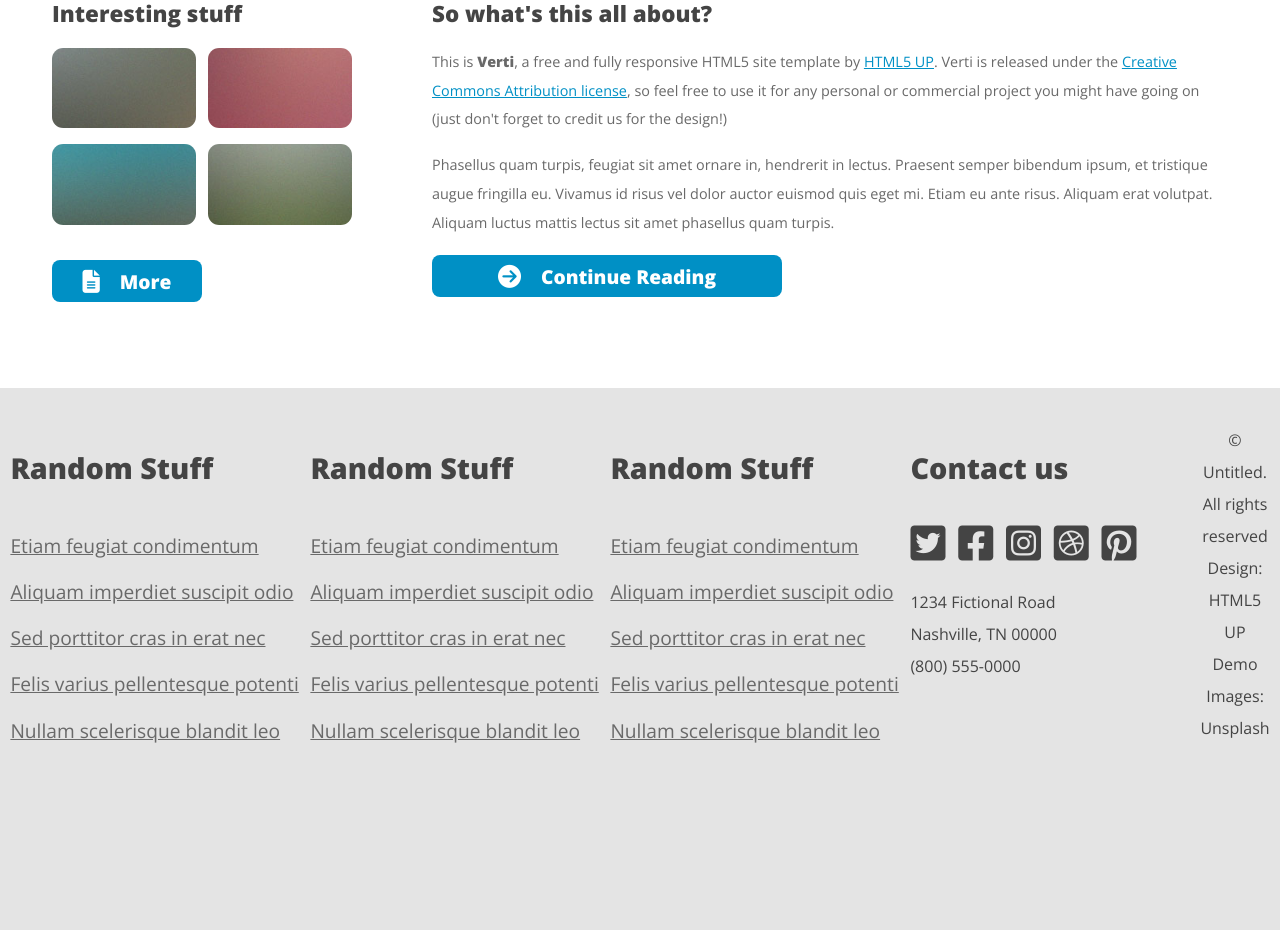
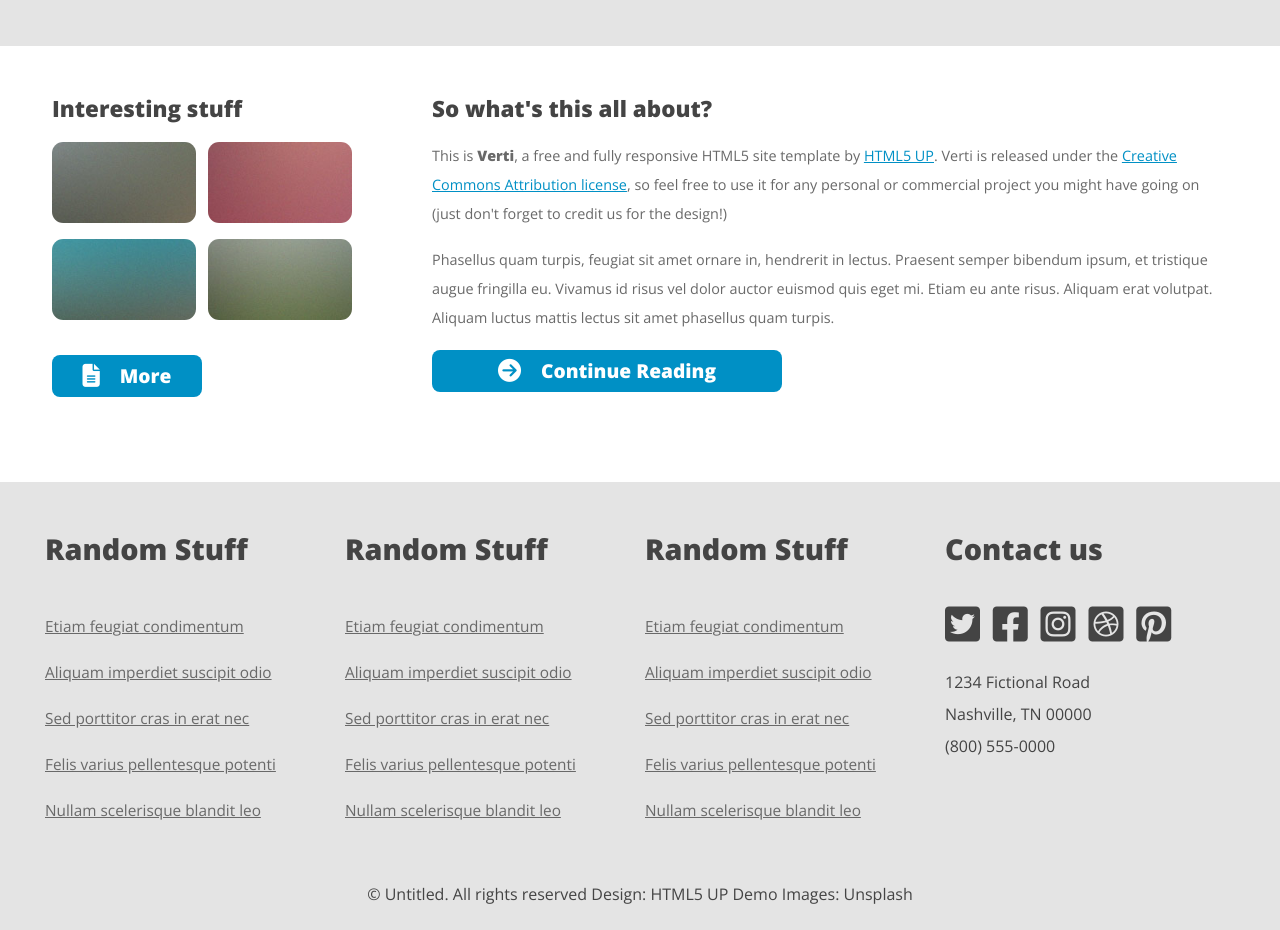
Before and after one commit to JakubCukrowski/Verti, a website built with Parcel: page index.html in a window 1280 px wide. Shown: the part 1194-2124 px from the top of the page. Before the commit the page ends 2058 px from the top, so only its background shows below. Built offline with nearby package versions, Linux system fonts and the light colour scheme.

Commit message:
Footer corrected

```diff
--- a/index.html
+++ b/index.html
@@ -168,8 +168,8 @@
                   <hr class="horizontal-line">
               </div>
               <div class="copyright-container">
-                  <p class="copyright">© Untitled. All rights reserved<br>
-                      Design: HTML5 UP<br>
+                  <p class="copyright">© Untitled. All rights reserved<br class="none">
+                      Design: HTML5 UP<br class="none">
                       Demo Images: Unsplash</p>
               </div>
           </div>
--- a/scss/elements/_footer.scss
+++ b/scss/elements/_footer.scss
@@ -3,6 +3,7 @@
 }
 
 .footer-wrapper {
+  position: relative;
   @include tablet {
     border-right: none;
     @include letFlex(column, space-between, flex-start);
@@ -70,6 +71,11 @@
   @include tablet {
     width: 300px;
   }
+  li {
+    @include desktop {
+      font-size: 0.8em;
+    }
+  }
 }
 
 .contact-container {
@@ -82,6 +88,16 @@
     margin: 1.5em auto;
     text-align: center;
   }
+  .none {
+    @include desktop {
+      display: none;
+    }
+  }
+  @include desktop {
+    @include letFlex(row, center, center);
+    position: absolute;
+    bottom: -100px;
+  }
 }
 
 .footer-row {
--- a/scss/elements/_header.scss
+++ b/scss/elements/_header.scss
@@ -8,6 +8,7 @@
     @include desktop {
       flex-direction: row;
       gap: 0.8em;
+      margin: 3em 0;
     }
   }
   h1 {
```
Also changed, not shown: dist/index.html, 2 other files.
